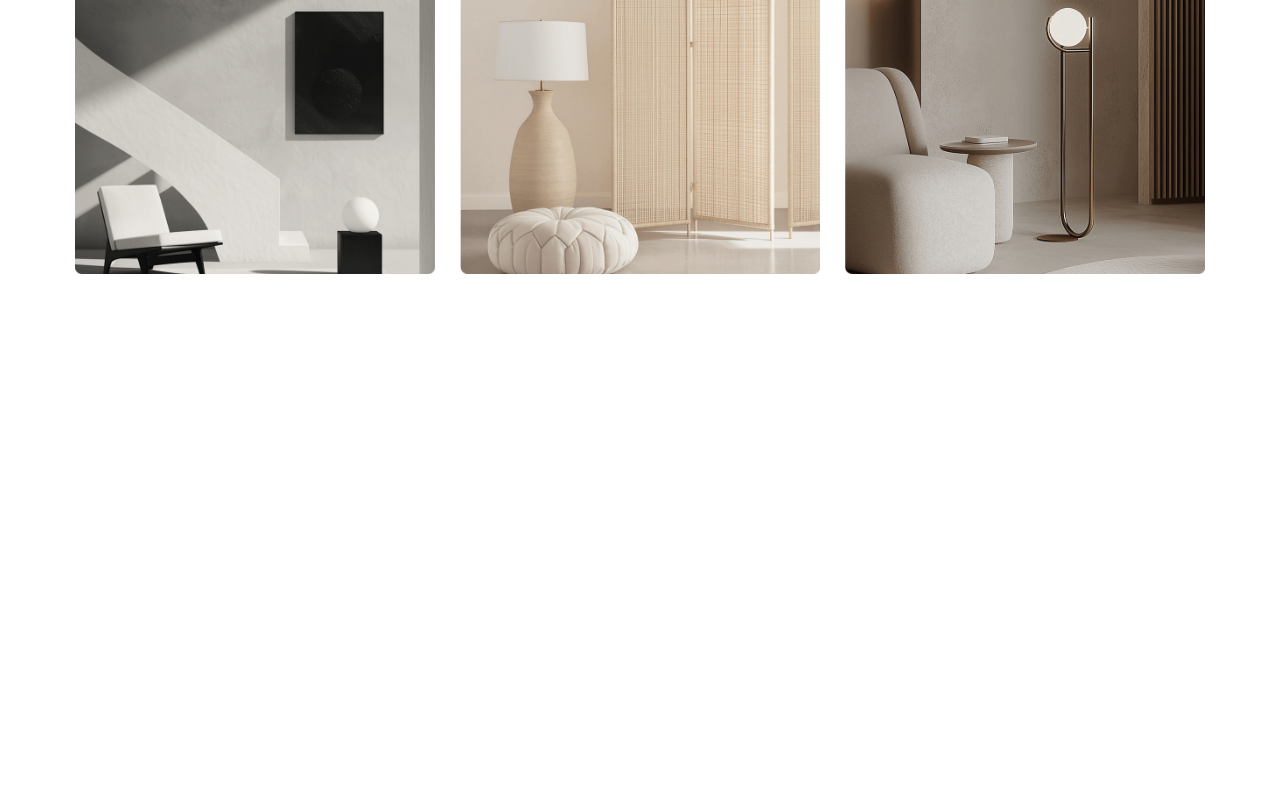
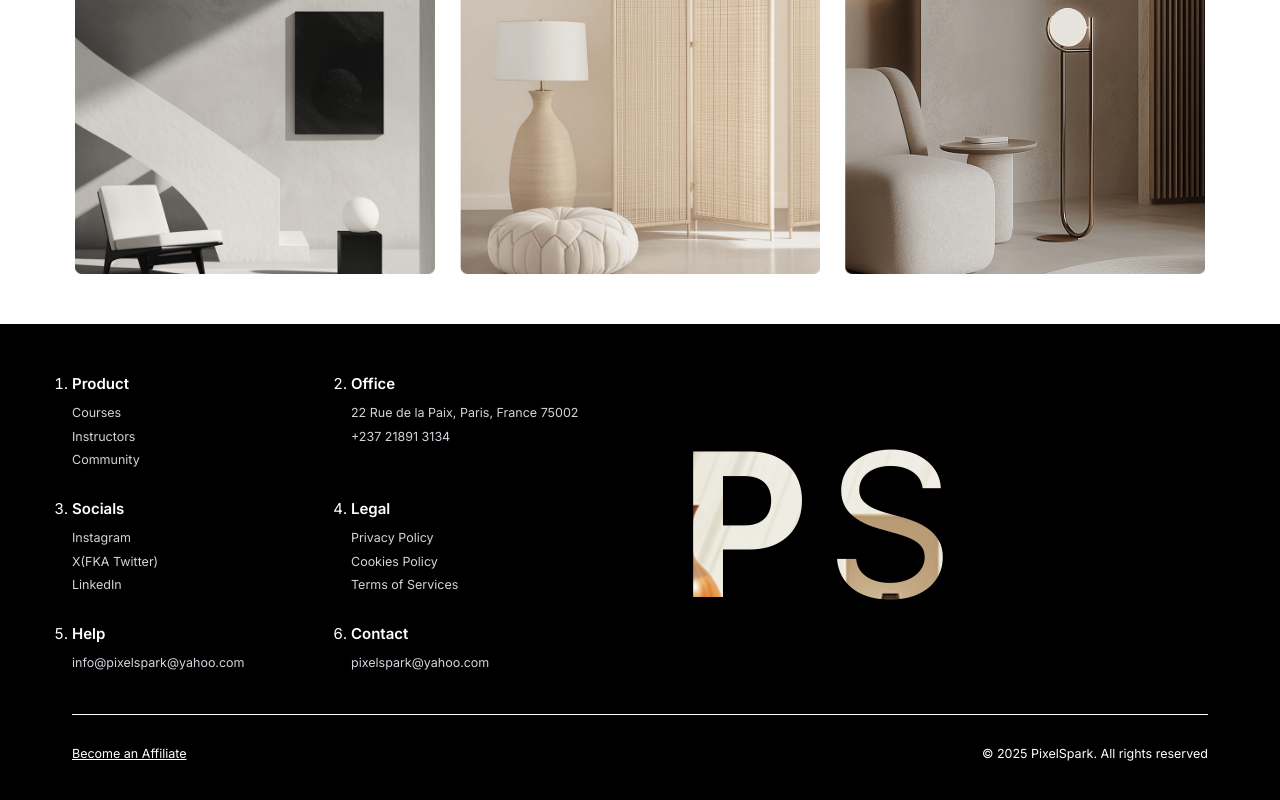
Before and after one commit to Isaacjosh23/Logoipsum-Furniture, a React (Vite) app: page / in a window 1280 px wide. Shown: the part 1771-2571 px from the top of the page. Before the commit the page ends 2095 px from the top, so only its background shows below. Built offline with nearby package versions, Linux system fonts and the light colour scheme.

Commit message:
footer done

```diff
--- a/src/components/Footer.jsx
+++ b/src/components/Footer.jsx
@@ -1,3 +1,124 @@
+import Container from "./reusables/Container";
+import Section from "./reusables/Section";
+
 const Footer = () => {
-  return;
+  const currentYear = new Date().getFullYear();
+
+  return (
+    <Section className="bg-black py-20">
+      <Container>
+        <div className="md:grid md:grid-cols-2 md:gap-x-24 lg:gap-x-32 md:mb-16 ">
+          <div>
+            <ol className="list-decimal text-2xl grid grid-cols-2 gap-12">
+              <li>
+                <span className="inline-block font-semibold mb-4">Product</span>
+
+                <ul className="text-[var(--color-grey-300)] text-xl flex flex-col gap-2.5">
+                  <li>
+                    <a href="#">Courses</a>
+                  </li>
+                  <li>
+                    <a href="#">Instructors</a>
+                  </li>
+                  <li>
+                    <a href="#">Community</a>
+                  </li>
+                </ul>
+              </li>
+
+              <li>
+                <span className="inline-block font-semibold mb-4">Office</span>
+
+                <ul className="text-[var(--color-grey-300)] text-xl flex flex-col gap-2.5">
+                  <li>
+                    <p>22 Rue de la Paix, Paris, France 75002</p>
+                  </li>
+
+                  <li>
+                    <a href="tel:+237 21891 3134">+237 21891 3134</a>
+                  </li>
+                </ul>
+              </li>
+
+              <li>
+                <span className="inline-block font-semibold mb-4">Socials</span>
+
+                <ul className="text-[var(--color-grey-300)] text-xl flex flex-col gap-2.5">
+                  <li>
+                    <a href="#">Instagram</a>
+                  </li>
+                  <li>
+                    <a href="#">X(FKA Twitter)</a>
+                  </li>
+                  <li>
+                    <a href="#">LinkedIn</a>
+                  </li>
+                </ul>
+              </li>
+
+              <li>
+                <span className="inline-block font-semibold mb-4">Legal</span>
+
+                <ul className="text-[var(--color-grey-300)] text-xl flex flex-col gap-2.5">
+                  <li>
+                    <a href="#">Privacy Policy</a>
+                  </li>
+                  <li>
+                    <a href="#">Cookies Policy</a>
+                  </li>
+                  <li>
+                    <a href="#">Terms of Services</a>
+                  </li>
+                </ul>
+              </li>
+
+              <li>
+                <span className="inline-block font-semibold mb-4">Help</span>
+
+                <ul className="text-[var(--color-grey-300)] text-xl flex flex-col gap-2.5">
+                  <li className="break-words">
+                    <a href="mailto:info@pixelspark@yahoo.com">
+                      info@pixelspark@yahoo.com
+                    </a>
+                  </li>
+                </ul>
+              </li>
+
+              <li>
+                <span className="inline-block font-semibold mb-4">Contact</span>
+
+                <ul className="text-[var(--color-grey-300)] text-xl flex flex-col gap-2.5">
+                  <li className="break-words">
+                    <a href="mailto:pixelspark@yahoo.com">
+                      pixelspark@yahoo.com
+                    </a>
+                  </li>
+                </ul>
+              </li>
+            </ol>
+          </div>
+
+          <div>
+            <p className="text-[10rem] footer-text md:text-[20rem] tracking-[-1rem] md:tracking-[-2rem]">
+              <span className="font-bold">P</span> S
+            </p>
+          </div>
+        </div>
+
+        <hr className="py-4 md:py-6" />
+
+        <div className="flex items-center justify-between">
+          <a href="#" className="underline md:text-xl hover:no-underline">
+            Become an Affiliate
+          </a>
+
+          <p className=" md:text-xl">
+            &copy; {currentYear} PixelSpark. All rights reserved
+          </p>
+        </div>
+      </Container>
+    </Section>
+  );
 };
+
+export default Footer;
--- a/src/components/Logoipsum.jsx
+++ b/src/components/Logoipsum.jsx
@@ -1,4 +1,5 @@
 import AboutMe from "./AboutMe.jsx";
+import Footer from "./Footer.jsx";
 import Header from "./Header";
 import Hero from "./Hero.jsx";
 import Services from "./Services.jsx";
@@ -18,6 +19,8 @@ const Logoipsum = () => {
       <Why />
 
       <Services />
+
+      <Footer />
     </>
   );
 };
--- a/src/components/navigation/DesktopNav.jsx
+++ /dev/null
@@ -1,3 +0,0 @@
-const DesktopNav = () => {
-  return;
-};
--- a/src/index.css
+++ b/src/index.css
@@ -3,6 +3,7 @@
 
 :root {
   --color-grey-400: #9ca3af;
+  --color-grey-300: #d1d5db;
 }
 
 html {
@@ -77,3 +78,13 @@ body {
   box-shadow: none;
   text-decoration: underline;
 }
+
+.footer-text {
+  background: url("../public/images/footer-bg-img.png") center/cover no-repeat;
+
+  -webkit-background-clip: text;
+  -webkit-text-fill-color: transparent;
+
+  background-clip: text;
+  color: transparent;
+}
```
Also changed, not shown: public/images/footer-bg-img.png (added).
